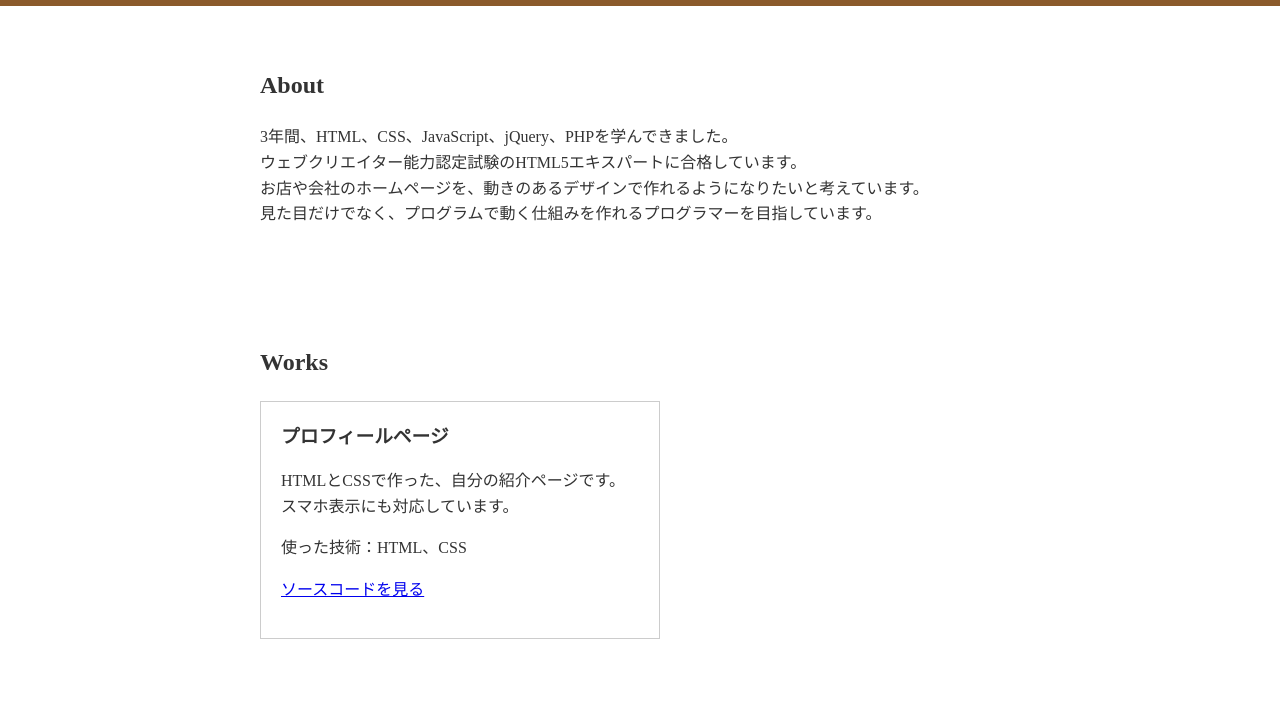
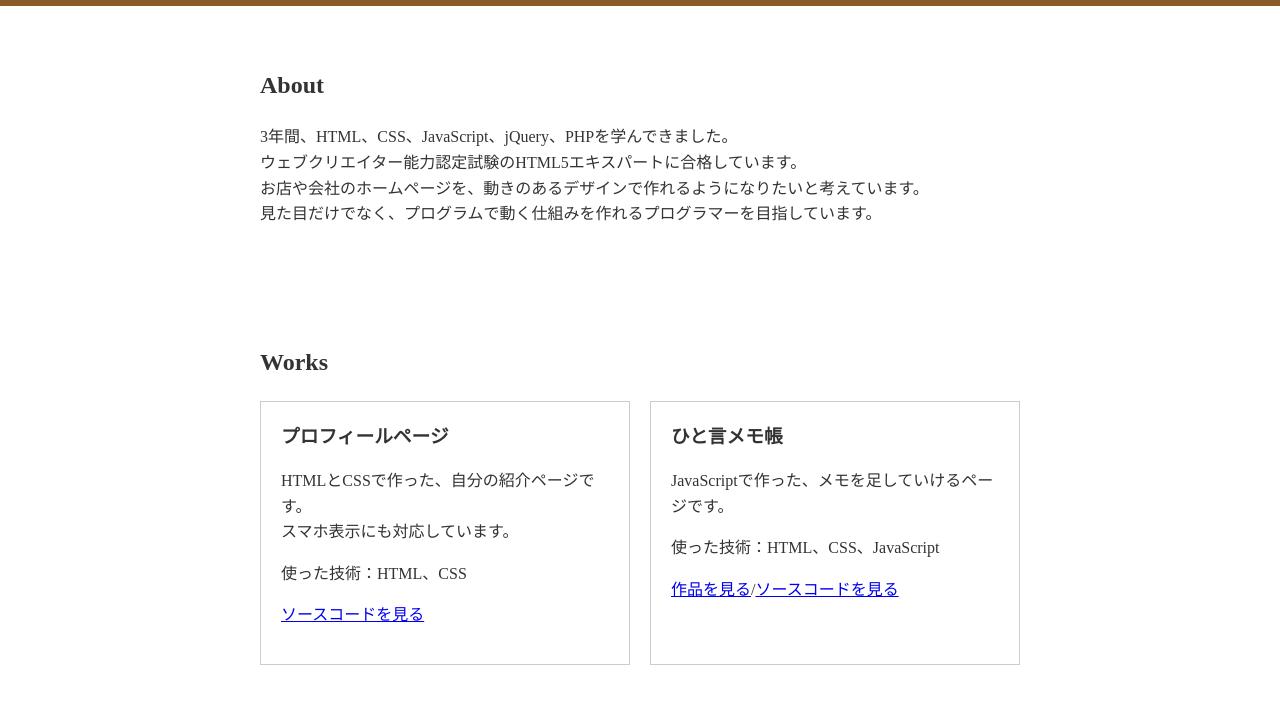
Before and after one commit to fcdesi/profile, a plain HTML site: page index.html in a window 1280 px wide. Shown: the part 85-800 px from the top of the page. Drawn offline with Linux system fonts and the light colour scheme.

Commit message:
Add files via upload

```diff
--- a/index.html
+++ b/index.html
@@ -38,7 +38,12 @@
             <p>使った技術：HTML、CSS</p>
             <p><a href="https://github.com/fcdesi/profile.git" target="_blank" rel="noopener">ソースコードを見る</a></p>
         </div>
-
+               <div class="card">
+            <h3>ひと言メモ帳</h3>
+            <p>JavaScriptで作った、メモを足していけるページです。</p>
+            <p>使った技術：HTML、CSS、JavaScript</p>
+            <p><a href="https://fcdesi.github.io/memo-app/"  target="_blank" rel="noopener">作品を見る</a>/<a href="https://github.com/fcdesi/memo-app.git" target="_blank" rel="noopener">ソースコードを見る</a></p>
+        </div>
       </div>
     </section>
 
```
